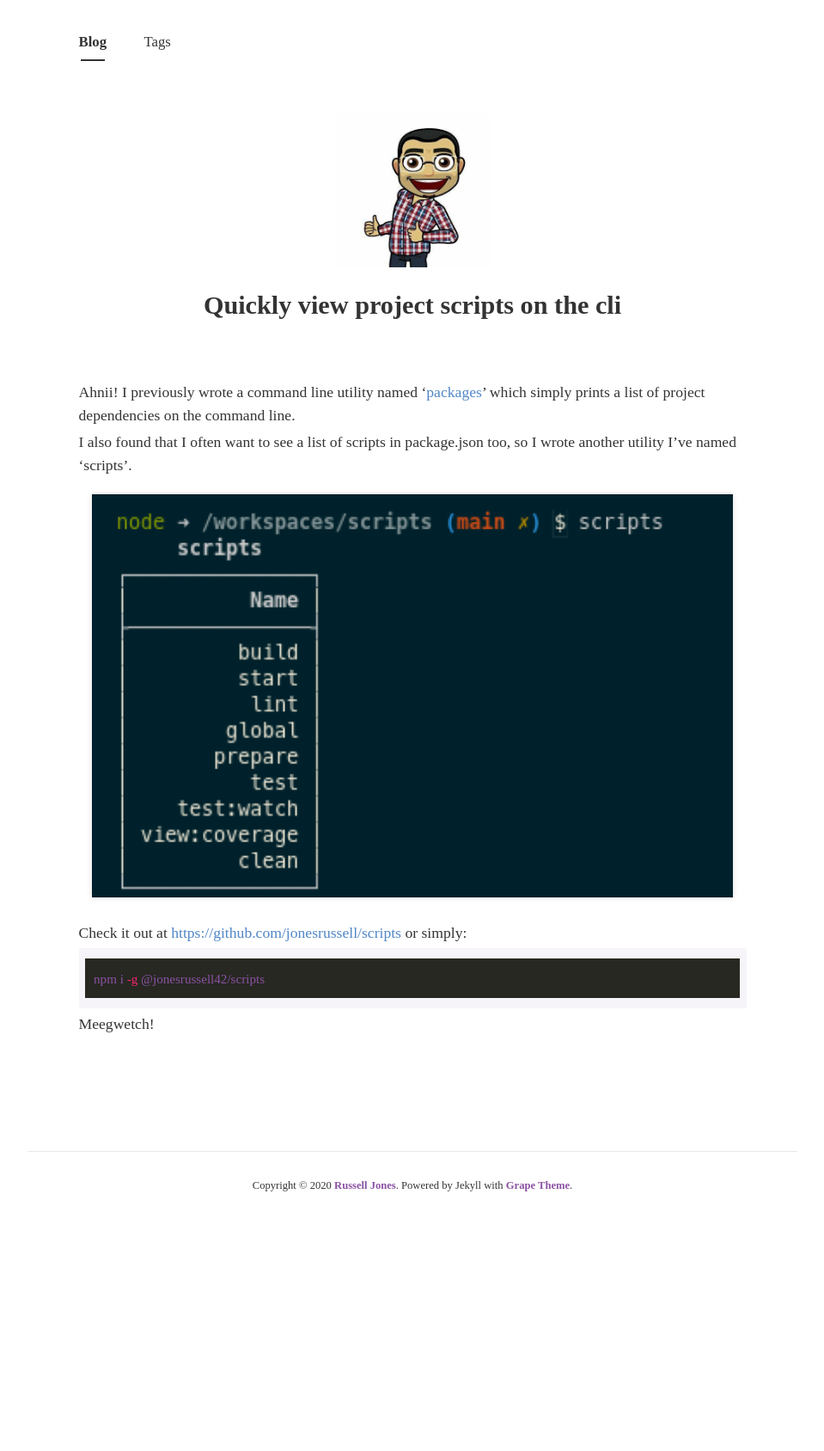
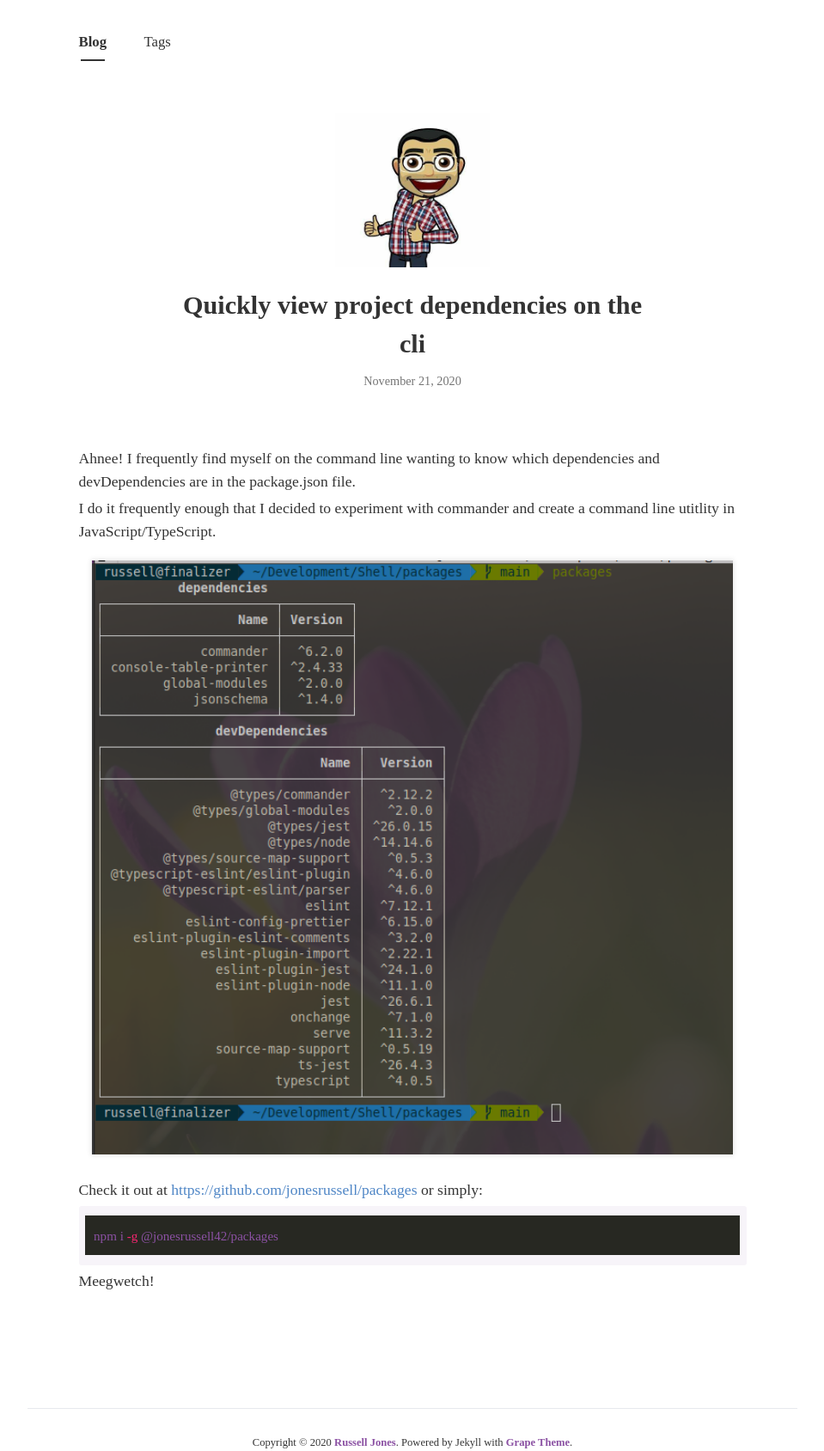
Before and after one commit to jonesrussell/blog-jekyll, a Jekyll site: the page built from _posts/2020-11-21-quickly-view-project-dependencies-on-the-cli.md, in a window 1280 px wide. Shown: the whole page at 86% size, without its empty margins (160-1119 px from the left). Built offline with Jekyll 4.4.1, drawn with Linux system fonts in a browser that asks for light colours; some web fonts are replaced; before the commit the page ends 1389 px from its top, so only the background shows below that.

````diff
--- a/_posts/2020-11-21-quickly-view-project-dependencies-on-the-cli.md
+++ b/_posts/2020-11-21-quickly-view-project-dependencies-on-the-cli.md
@@ -1,21 +1,21 @@
 ---
-title: Quickly view project scripts on the cli
+title: Quickly view project dependencies on the cli
 layout: post
 caegories: [nodejs]
 tags: [cli, web-development]
-slug: quickly-view-project-scripts-on-the-cli
+slug: quickly-view-project-dependencies-on-the-cli
 ---
 
-Ahnii! I previously wrote a command line utility named '[packages](./quickly-view-project-dependencies-on-the-cli.html)' which simply prints a list of project dependencies on the command line.
+Ahnee! I frequently find myself on the command line wanting to know which dependencies and devDependencies are in the package.json file.
 
-I also found that I often want to see a list of scripts in package.json too, so I wrote another utility I've named 'scripts'.
+I do it frequently enough that I decided to experiment with commander and create a command line utitlity in JavaScript/TypeScript.
 
-![scripts screenshot](../assets/img/screenshot-scripts.png)
+![packages screenshot]({{ site.baseurl }}/assets/img/screenshot-packages.png)
 
-Check it out at [https://github.com/jonesrussell/scripts](https://github.com/jonesrussell/scripts) or simply:
+Check it out at [https://github.com/jonesrussell/packages](https://github.com/jonesrussell/packages) or simply:
 
 ```sh
-npm i -g @jonesrussell42/scripts
+npm i -g @jonesrussell42/packages
 ```
 
 Meegwetch!
````
Also changed, not shown: _posts/2020-12-21-quickly-view-node-project-scripts-on-the-cli.md (added, +21 -0 lines).
